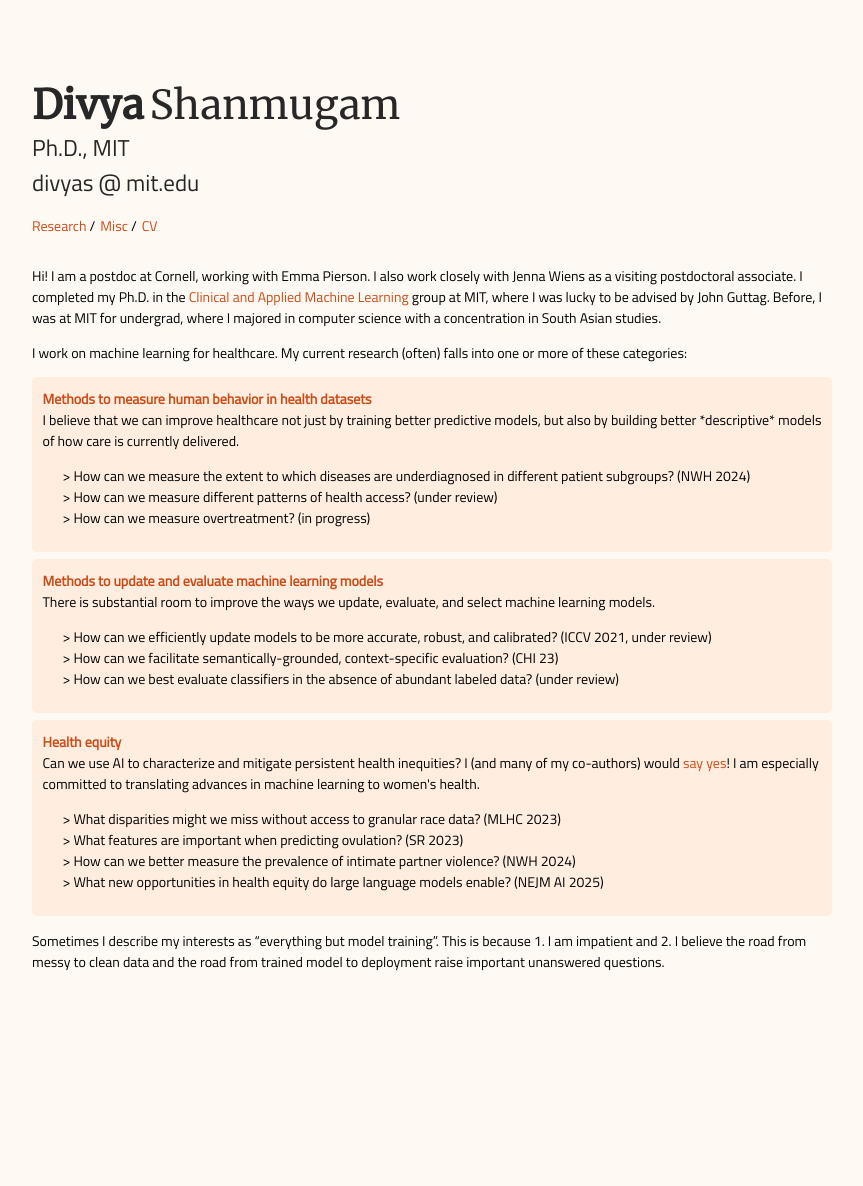
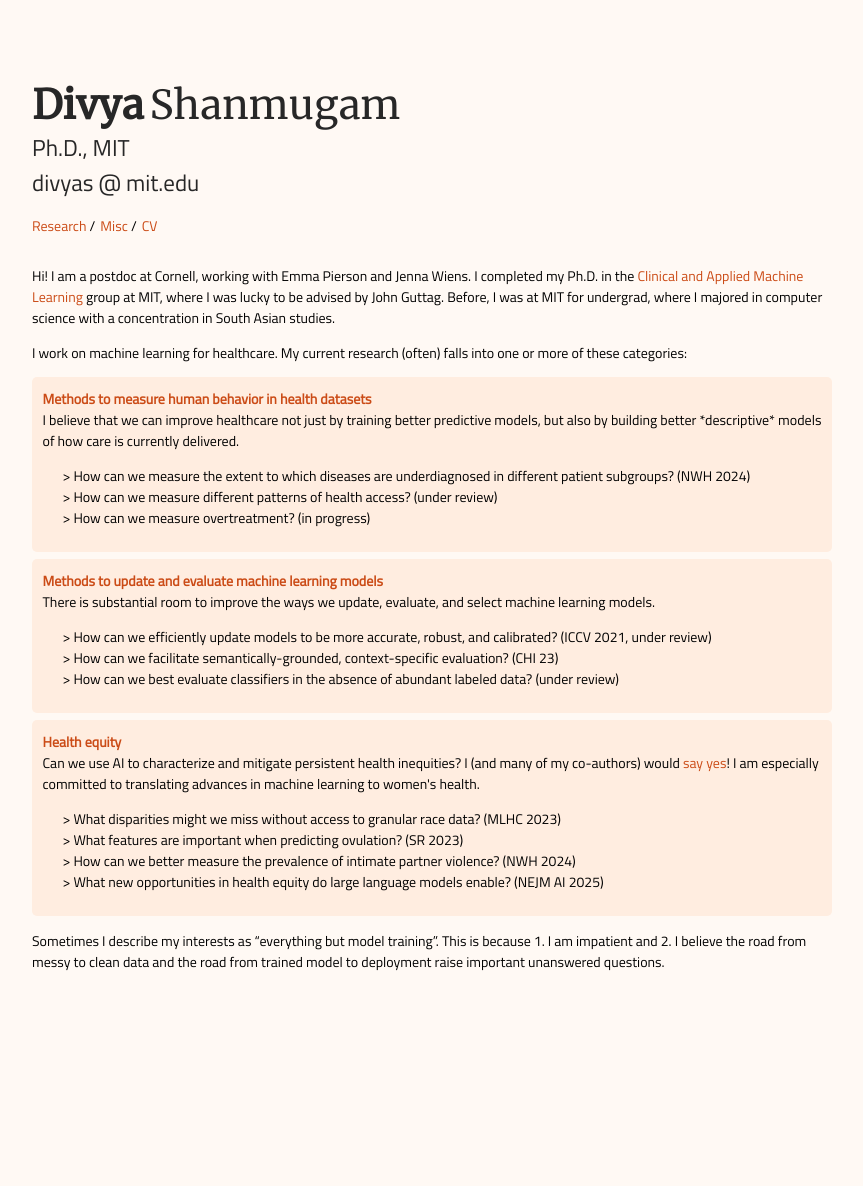
Before and after one commit to dmshanmugam/dmshanmugam.github.io, a Jekyll site: the page built from index.md, in a window 1280 px wide. Shown: the whole page, without its empty margins (208-1071 px from the left). Built offline with Jekyll 4.4.1, drawn with Linux system fonts in a browser that asks for light colours.

Commit message:
Update index.md

```diff
--- a/index.md
+++ b/index.md
@@ -2,7 +2,7 @@
 layout: default
 ---
 
-Hi! I am a postdoc at Cornell, working with Emma Pierson. I also work closely with Jenna Wiens as a visiting postdoctoral associate. I completed my Ph.D. in the [Clinical and Applied Machine Learning](https://caml.csail.mit.edu/) group at MIT, where I was lucky to be advised by John Guttag.
+Hi! I am a postdoc at Cornell, working with Emma Pierson and Jenna Wiens. I completed my Ph.D. in the [Clinical and Applied Machine Learning](https://caml.csail.mit.edu/) group at MIT, where I was lucky to be advised by John Guttag.
 Before, I was at MIT for undergrad, where I majored in computer science with a concentration in South Asian studies.
 
 I work on machine learning for healthcare. My current research (often) falls into one or more of these categories:
```
